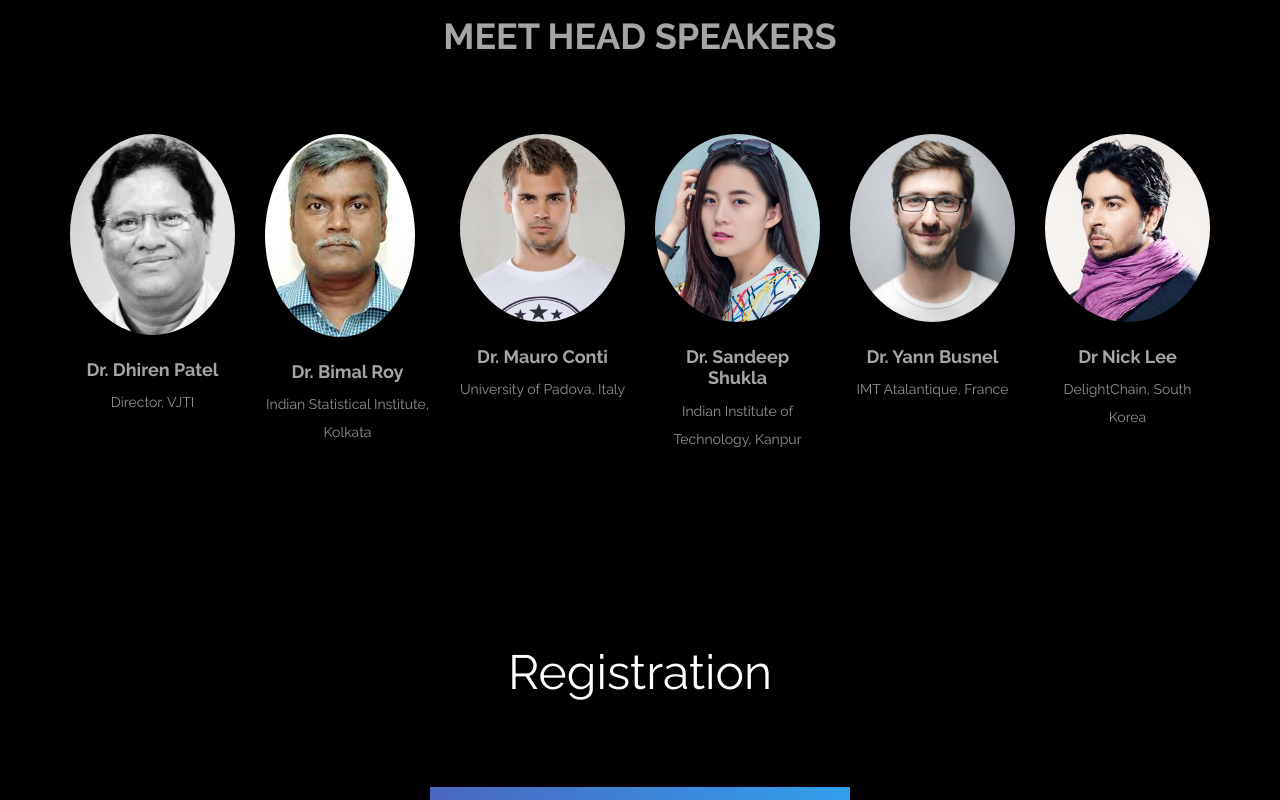
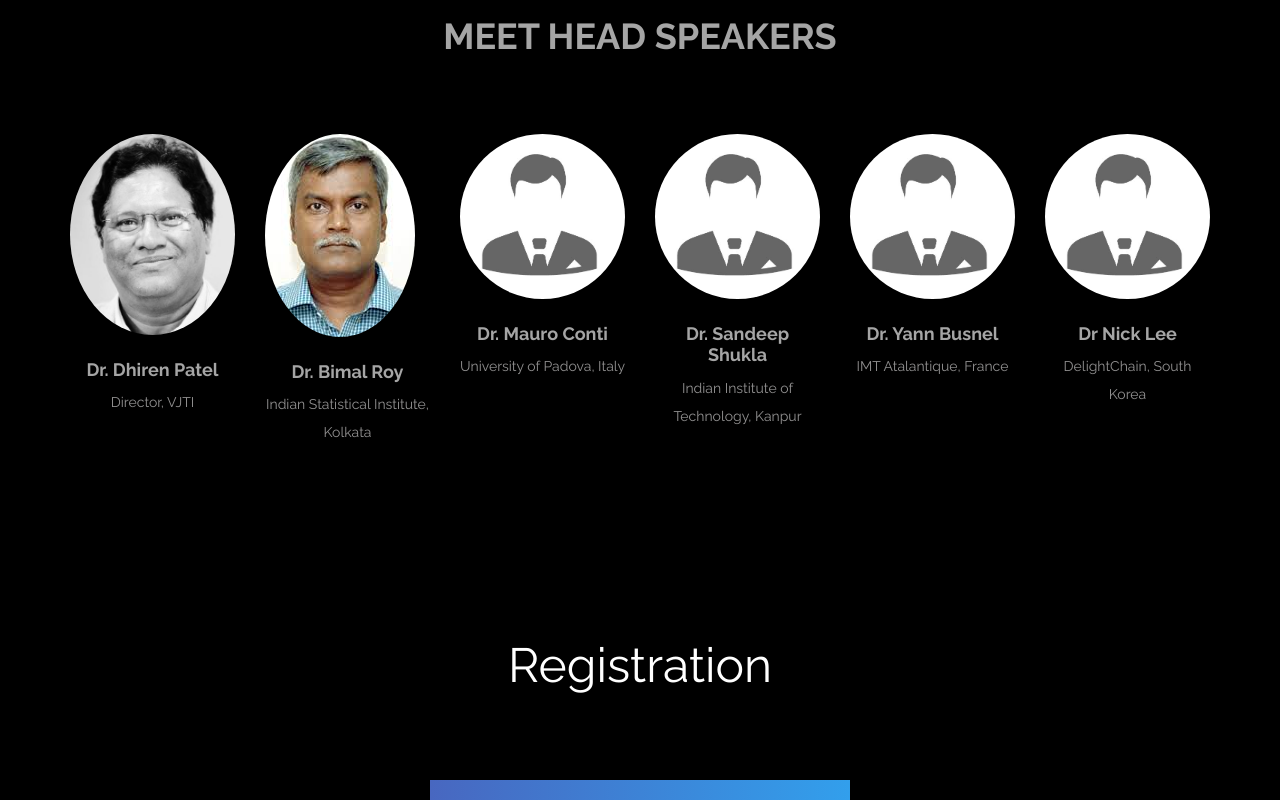
Before and after one commit to jayantrane/GlobalBlockchainWebsite, a plain HTML site: page index.html in a window 1280 px wide. Shown: the part 1700-2500 px from the top of the page. Drawn offline with Linux system fonts and the light colour scheme.

Commit message:
icon images

```diff
--- a/index.html
+++ b/index.html
@@ -263,7 +263,7 @@
 				   <div class="col-lg-2 col-sm-6">
 					   <div class="team_item">
 						   <div class="team_img">
-							   <img class="img-fluid speaker-img" src="img/team/team-3.jpg" alt="">
+							   <img class="img-fluid speaker-img" src="img/speaker/male-icon-4.jpg" alt="">
 
 						   </div>
 						   <div class="team_name">
@@ -276,7 +276,7 @@
 				   <div class="col-lg-2 col-sm-6">
 					   <div class="team_item">
 						   <div class="team_img">
-							   <img class="img-fluid speaker-img" src="img/team/team-4.jpg" alt="">
+							   <img class="img-fluid speaker-img" src="img/speaker/male-icon-4.jpg" alt="">
 
 						   </div>
 						   <div class="team_name">
@@ -289,7 +289,7 @@
 				   <div class="col-lg-2 col-sm-6">
 					   <div class="team_item">
 						   <div class="team_img">
-							   <img class="img-fluid speaker-img" src="img/team/team-1.jpg" alt="">
+							   <img class="img-fluid speaker-img" src="img/speaker/male-icon-4.jpg" alt="">
 
 						   </div>
 						   <div class="team_name">
@@ -302,7 +302,7 @@
 				   <div class="col-lg-2 col-sm-6">
 					   <div class="team_item">
 						   <div class="team_img">
-							   <img class="img-fluid speaker-img" src="img/team/team-2.jpg" alt="">
+							   <img class="img-fluid speaker-img" src="img/speaker/male-icon-4.jpg" alt="">
 
 						   </div>
 						   <div class="team_name">
@@ -489,7 +489,7 @@
 			<div class="row">
 				<div class="col">
 					<div class="cta_content text-center">
-						<div class="cta_title">Get your tickets now!</div>
+						<div class="cta_title">Register Now!</div>
 						<div class="button cta_button"><a href="#">Find out more</a></div>
 					</div>
 				</div>
```
Also changed, not shown: img/speaker/male-icon-4.jpg (added).
